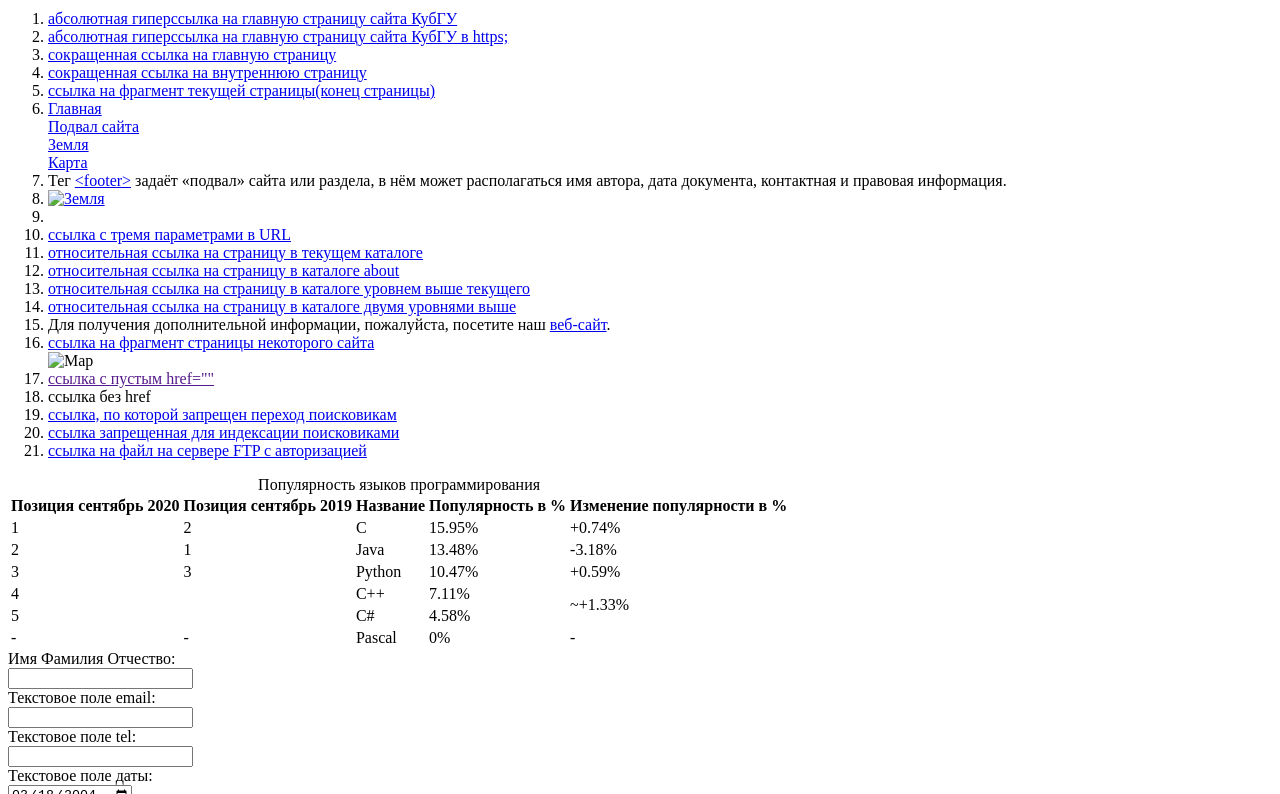
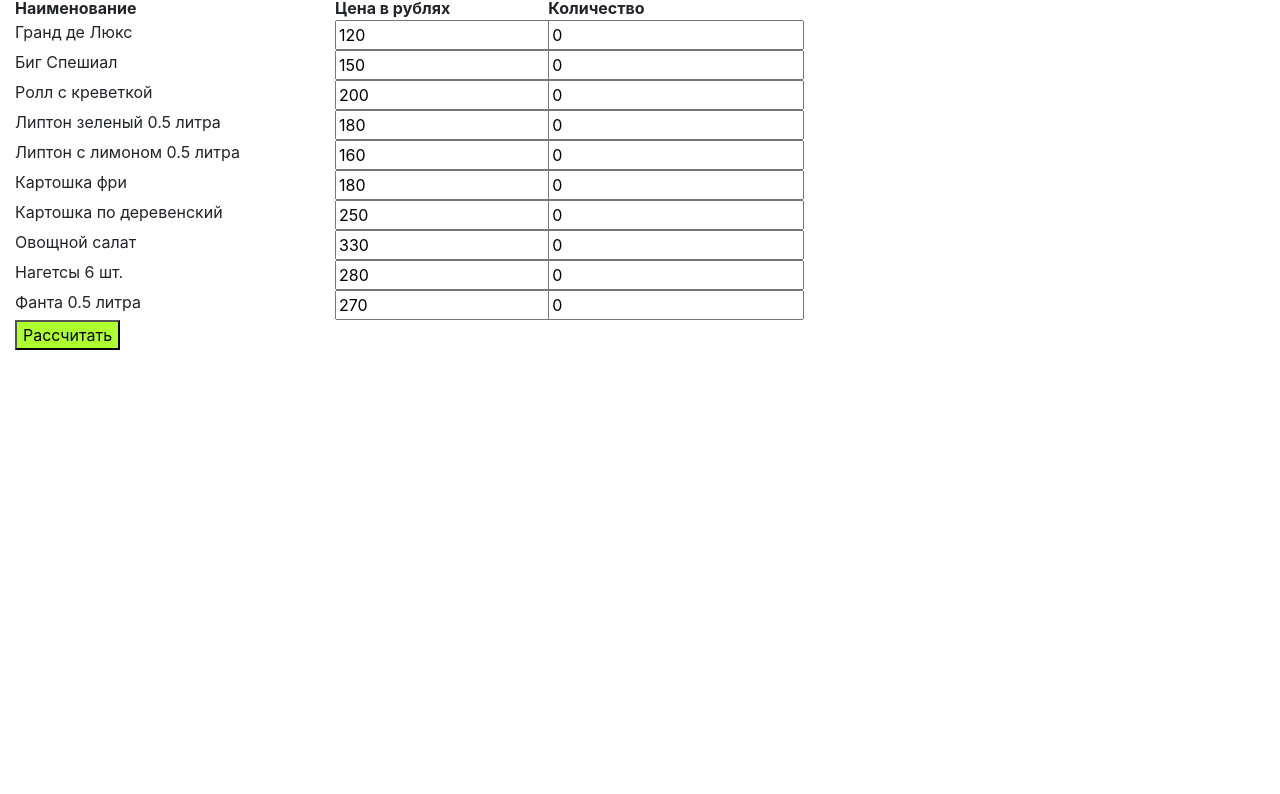
Before and after one commit to layar247/layar251.github.io, a plain HTML site: page index.html in a window 1280 px wide. Shown: the part 130-924 px from the top of the page. After the commit the page ends 800 px from the top, so only its background shows below. Drawn offline with nearby package versions, Linux system fonts and the light colour scheme.

Commit message:
Update index.html

```diff
--- a/index.html
+++ b/index.html
@@ -1,156 +1,149 @@
 <!DOCTYPE html>
-<html lang="ru">
+<html lang=ru>
     <head>
         <meta charset="UTF-8">
-        <title>Задание 3</title>
-        <link rel="stylesheet" href="styles.css">
+        <meta name="viewport" content="width=device-width, initial-scale=1, shrink-to-fit=no">
+        <title>Задание 5</title>
+        <link rel="stylesheet" href="https://stackpath.bootstrapcdn.com/bootstrap/4.5.0/css/bootstrap.min.css" integrity="sha384-9aIt2nRpC12Uk9gS9baDl411NQApFmC26EwAOH8WgZl5MYYxFfc+NcPb1dKGj7Sk" crossorigin="anonymous">
+        <link rel="stylesheet" href="style.css">
+        <script src="https://code.jquery.com/jquery-3.5.1.slim.min.js" integrity="sha384-DfXdz2htPH0lsSSs5nCTpuj/zy4C+OGpamoFVy38MVBnE+IbbVYUew+OrCXaRkfj" crossorigin="anonymous"></script>
+        <script src="https://cdn.jsdelivr.net/npm/popper.js@1.16.0/dist/umd/popper.min.js" integrity="sha384-Q6E9RHvbIyZFJoft+2mJbHaEWldlvI9IOYy5n3zV9zzTtmI3UksdQRVvoxMfooAo" crossorigin="anonymous"></script>
+        <script src="https://stackpath.bootstrapcdn.com/bootstrap/4.5.0/js/bootstrap.min.js" integrity="sha384-OgVRvuATP1z7JjHLkuOU7Xw704+h835Lr+6QL9UvYjZE3Ipu6Tp75j7Bh/kR0JKI" crossorigin="anonymous"></script>
+        <script src="calc.js"></script>
     </head>
-<body>
-        <div class="wrapper">
-        <header>
-            <div class="smt">
-                <a href=""><img src="logo1.png" class="logo" alt="Логотип"></a>
-                <h1>Веб страница для курса Web UI</h1>
-            </div>
+    <body>
+        <header class="text-right">
+            <img class="logo" src="Vkysno.png" alt="Логотип Вкусно и точка">
+            <h1>Вкусно и точка</h1>
         </header>
-<div class="content">
-                <nav class="menu">
-                    <a href="#linkedlist">Список гиперссылок</a>
-                    <a href="#table">Таблица</a>
-                    <a href="#form">Форма</a>
-                </nav>
-<a id="linkedlist"></a>
-<ol class="linkedlist">
-            <li><a href="http://www.kubsu.ru/">абсолютная гиперссылка на главную страницу сайта КубГУ</a></li>
-            <li><a href="https://www.kubsu.ru/">абсолютная гиперссылка на главную страницу сайта КубГУ в https;</a></li>
+        <div class="container-fluid">
+            <h2>Корзина:</h2>
+            <form name="calculator" onsubmit="return false;">
+                <div class="row">
+                    <div class="col-5 col-lg-3">
+                        <b>Наименование</b>
+                    </div>
+                    <div class="col-3 col-lg-2">
+                        <b>Цена в рублях</b>
+                    </div>
+                    <div class="col-3 col-lg-2">
+                        <b>Количество</b>
+                    </div>
+                </div>
+                <div class="row">
+                    <div class="col-5 col-lg-3">
+                        Гранд де Люкс
+                    </div>
+                    <div class="col-3 col-lg-2">
+                        <input name="price" type="text" value="120">
+                    </div>
+                    <div class="col-3 col-lg-2">
+                        <input name="count" type="text" value="0">
+                    </div>
+                </div>
+                <div class="row">
+                    <div class="col-5 col-lg-3">
+                        Биг Спешиал
+                    </div>
+                    <div class="col-3 col-lg-2">
+                        <input name="price0" type="text" value="150">
+                    </div>
+                    <div class="col-3 col-lg-2">
+                        <input name="count0" type="text" value="0">
+                    </div>
+                </div>
+                <div class="row">
+                    <div class="col-5 col-lg-3">
+                        Ролл с креветкой
+                    </div>
+                    <div class="col-3 col-lg-2">
+                        <input name="price1" type="text" value="200">
+                    </div>
+                    <div class="col-3 col-lg-2">
+                        <input name="count1" type="text" value="0">
+                    </div>
+                </div>
+                <div class="row">
+                    <div class="col-5 col-lg-3">
+                        Липтон зеленый 0.5 литра
+                    </div>
+                    <div class="col-3 col-lg-2">
+                        <input name="price2" type="text" value="180">
+                    </div>
+                    <div class="col-3 col-lg-2">
+                        <input name="count2" type="text" value="0">
+                    </div>
+                </div>
+                <div class="row">
+                    <div class="col-5 col-lg-3">
+                        Липтон с лимоном 0.5 литра
+                    </div>
+                    <div class="col-3 col-lg-2">
+                        <input name="price3" type="text" value="160">
+                    </div>
+                    <div class="col-3 col-lg-2">
+                        <input name="count3" type="text" value="0">
+                    </div>
+                </div>
+                <div class="row">
+                    <div class="col-5 col-lg-3">
+                        Картошка фри
+                    </div>
+                    <div class="col-3 col-lg-2">
+                        <input name="price4" type="text" value="180">
+                    </div>
+                    <div class="col-3 col-lg-2">
+                        <input name="count4" type="text" value="0">
+                    </div>
+                </div>
+                <div class="row">
+                    <div class="col-5 col-lg-3">
+                        Картошка по деревенский
+                    </div>
+                    <div class="col-3 col-lg-2">
+                        <input name="price5" type="text" value="250">
+                    </div>
+                    <div class="col-3 col-lg-2">
+                        <input name="count5" type="text" value="0">
+                    </div>
+                </div>
+                <div class="row">
+                    <div class="col-5 col-lg-3">
+                        Овощной салат
+                    </div>
+                    <div class="col-3 col-lg-2">
+                        <input name="price6" type="text" value="330">
+                    </div>
+                    <div class="col-3 col-lg-2">
+                        <input name="count6" type="text" value="0">
+                    </div>
+                </div>
+                <div class="row">
+                    <div class="col-5 col-lg-3">
+                        Нагетсы 6 шт.
+                    </div>
+                    <div class="col-3 col-lg-2">
+                        <input name="price7" type="text" value="280">
+                    </div>
+                    <div class="col-3 col-lg-2">
+                        <input name="count7" type="text" value="0">
+                    </div>
+                </div>
+                <div class="row">
+                    <div class="col-5 col-lg-3">
+                        Фанта 0.5 литра
+                    </div>
+                    <div class="col-3 col-lg-2">
+                        <input name="price8" type="text" value="270">
+                    </div>
+                    <div class="col-3 col-lg-2">
+                        <input name="count8" type="text" value="0">
+                    </div>
+                </div>
+                <button onclick="calc();">Рассчитать</button>
 
-            <li><a href="/">сокращенная ссылка на главную страницу</a></li>
-            <li><a href="111.jpg">сокращенная ссылка на внутреннюю страницу</a></li>
-            <li><a href="#footer">ссылка на фрагмент текущей страницы(конец страницы)</a></li>
-            <li><nav>
-                                <a href="index.html" title="Главная">Главная</a><br>
-                                <a href="#footer" title="Подвал сайта">Подвал сайта</a><br>
-                                <a href="#image" title="Картинка">Земля</a><br>
-                                <a href="#map" title="Карта">Карта</a><br>
-                            </nav>
-                        </li>
-            <li>Тег <a href="#footer">&lt;footer&gt;</a> задаёт «подвал» сайта или раздела, в нём может располагаться имя автора, дата документа, контактная и правовая информация.</li> <!-- контекстная ссылка в тексте -->
-            <li><a href="image.jpg" id="image"><img src="111.jpg" height="840" width="1120" alt="Земля"></a></li>
-            <li><map name="map0">
-                    <area shape="rect" coords="22,31,345,170" href="https://ru.wikipedia.org/wiki/%D0%9F%D1%80%D1%8F%D0%BC%D0%BE%D1%83%D0%B3%D0%BE%D0%BB%D1%8C%D0%BD%D0%B8%D0%BA" alt="Прямоугольник">
-                    <area shape="circle" coords="566,115,66" href="https://ru.wikipedia.org/wiki/%D0%9A%D1%80%D1%83%D0%B3" alt="Круг">
-                    <area shape="poly" coords="55,225,586,335,55,335" href="https://ru.wikipedia.org/wiki/%D0%9F%D1%80%D1%8F%D0%BC%D0%BE%D1%83%D0%B3%D0%BE%D0%BB%D1%8C%D0%BD%D1%8B%D0%B9_%D1%82%D1%80%D0%B5%D1%83%D0%B3%D0%BE%D0%BB%D1%8C%D0%BD%D0%B8%D0%BA" alt="Прямоугольный треугольник">
-                </map>
-            <li><a href=" https://www.dota2.com?game=thebest&community=cool&characters=top">ссылка с тремя параметрами в URL</a></li>
-            <li><a href="demo.html">относительная ссылка на страницу в текущем каталоге</a></li>
-            <li><a href="about/index.html">относительная ссылка на страницу в каталоге about</a></li>
-            <li><a href="../index.html">относительная ссылка на страницу в каталоге уровнем выше текущего</a></li>
-            <li><a href="../../index.html">относительная ссылка на страницу в каталоге двумя уровнями вышe</a></li>
-            <li>Для получения дополнительной информации, пожалуйста, посетите наш <a href="https://www.kubsu.ru">веб-сайт</a>.</li>
-            <li><a href="https://kartinki.pics/uploads/posts/2023-09/thumbs/1693885546_kartinki-pics-p-volt-avtomobil-pinterest-1.jpg">ссылка на фрагмент страницы некоторого сайта</a></li>
-            <a id="map"><img src="2.png" usemap="#map0" alt="Map"></a>
-            <li><a href="">ссылка с пустым href=""</a></li>
-            <li><a>ссылка без href</a></li>
-            <li><a href="https://www.kubsu.ru" rel=nofollow>ссылка, по которой запрещен переход поисковикам</a></li>
-            <li><a href="https://www.kubsu.ru"><!--noindex-->ссылка запрещенная для индексации поисковиками<!--/noindex--></a></li>
-            <li><a href="ftp://user:123456@example.ru/examples/main.txt">ссылка на файл на сервере FTP с авторизацией</a></li>
-</ol>
-<a id="table"></a>
-                <table class="tabletask">
-                    <caption>Популярность языков программирования</caption>
-                    <tr>
-                        <th>Позиция сентябрь 2020</th>
-                        <th>Позиция сентябрь 2019</th>
-                        <th>Название</th>
-                        <th>Популярность в %</th>
-                        <th>Изменение популярности в %</th>
-                    </tr>
-                    <tr>
-                        <td>1</td>
-                        <td>2</td>
-                        <td>C</td>
-                        <td>15.95%</td>
-                        <td>+0.74%</td>
-                    </tr>
-                    <tr>
-                        <td>2</td>
-                        <td>1</td>
-                        <td>Java</td>
-                        <td>13.48%</td>
-                        <td>-3.18%</td>
-                    </tr>
-                    <tr>
-                        <td>3</td>
-                        <td>3</td>
-                        <td>Python</td>
-                        <td>10.47%</td>
-                        <td>+0.59%</td>
-                    </tr>
-                    <tr>
-                        <td colspan="2">4</td>
-                        <td>C++</td>
-                        <td>7.11%</td>
-                        <td rowspan="2">~+1.33%</td>
-                    </tr>
-                    <tr>
-                        <td colspan="2">5</td>
-                        <td>C#</td>
-                        <td>4.58%</td>
-                    </tr>
-                    <tr>
-                        <td>-</td>
-                        <td>-</td>
-                        <td>Pascal</td>
-                        <td>0%</td>
-                        <td>-</td>
-                    </tr>
-                </table>
-            <a id="form"></a>
-             <form>
-            <label>
-            Имя Фамилия Отчество:<br>
-            <input name="field-name-1">
-            </label><br>
-            <label>
-                Текстовое поле email:<br>
-                <input name="field-email" type="email">
-            </label><br>
-            Текстовое поле tel:<br>
-                <input name="field-tel" type="tel">
-            </label><br>
-                <label>
-                Текстовое поле даты:<br>
-                <input name="field-date" value="2004-03-18" type="date">
-            </label><br>
-            Пол:<br>
-            <label><input type="radio" checked="checked" name="radio-group-1"/>Мужской</label>
-            <label><input type="radio" name="radio-group-1"/>Женский</label><br>
-            Любимый язык программирования:<br>
-            <label><input type="radio" checked="checked" name="radio-group-2"/>Pascal</label>
-            <label><input type="radio" name="radio-group-2"/>C</label>
-            <label><input type="radio" name="radio-group-2"/>C++</label>
-            <label><input type="radio" name="radio-group-2"/>JavaScript</label>
-            <label><input type="radio" name="radio-group-2"/>PHP</label>
-            <label><input type="radio" name="radio-group-2"/>Python</label>
-            <label><input type="radio" name="radio-group-2"/>Java</label>
-            <label><input type="radio" name="radio-group-2"/>Haskel</label>
-            <label><input type="radio" name="radio-group-2"/>Clojure</label>
-            <label><input type="radio" name="radio-group-2"/>Prolog</label>
-            <label><input type="radio" name="radio-group-2"/>Scala</label><br>
-            Биография:<br>
-                <textarea name="field-name-2"></textarea>
-            </label><br>
-            Чекбокс:<br>
-            <label><input type="checkbox" name="check-1">C контрактом ознакомлен</label><br>
-            <input type="submit" value="Отправить"><br>
-            Сохранить:<br>
-            <input type="submit" value="Сохранить">
-        </form>
-</div>
+            </form>
+            <div class="pt-2" id="result"></div>
         </div>
-            <footer>
-            <a id="footer"></a>
-            <p>Приветствует Владислав,и footer стоит здесь</p>
-        </footer>
     </body>
 </html>
```
